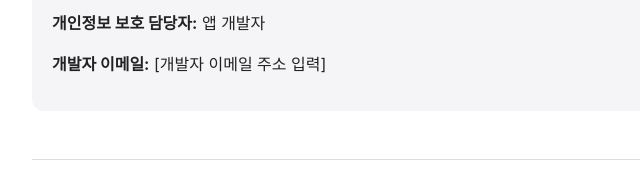
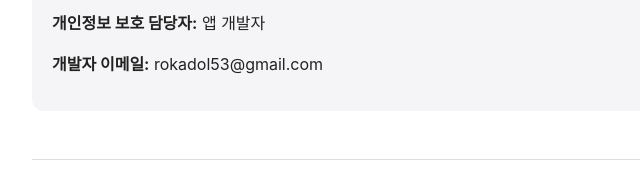
Before and after one commit to m6ydz642/privacy-policy, a plain HTML site: page nback/index.html in a window 1280 px wide. Shown: the part 3823-4012 px from the top of the page, 208-848 px from the left. Drawn offline with Linux system fonts and the light colour scheme.

Commit message:
[fix] 1 readme 수정 2. 로컬 서버 작동 쉘 스크립트 추가 3. 개발자 이메일 수정

```diff
--- a/nback/index.html
+++ b/nback/index.html
@@ -399,7 +399,7 @@
 
                 <p>
                     <strong>개발자 이메일:</strong>
-                    [개발자 이메일 주소 입력]
+                    rokadol53@gmail.com
                 </p>
             </div>
         </section>
```
Also changed, not shown: 2 other files.
